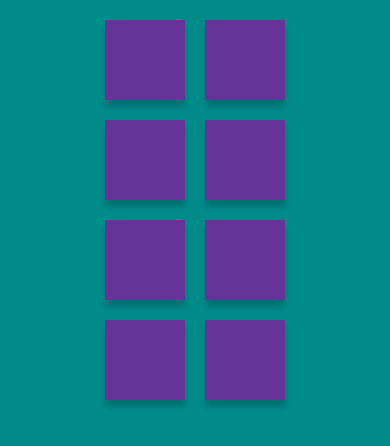
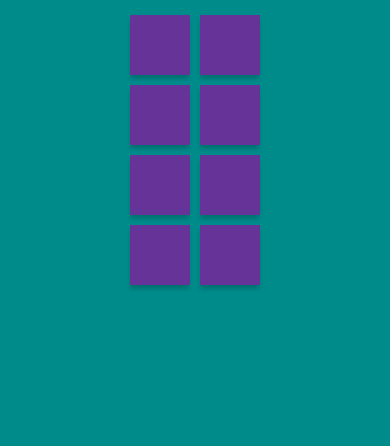
Before and after one commit to todorgarnev/memory-cards, a React (Create React App) app: page / in a window 390 px wide. Both pictures are taken after a click on the button "START". Shown: the top 446 px of the page. Built offline with nearby package versions, Linux system fonts and the light colour scheme.

Commit message:
Added media queries adjustments.

```diff
--- a/src/components/Game/Game.scss
+++ b/src/components/Game/Game.scss
@@ -99,3 +99,16 @@
     }
   }
 }
+
+@media (max-width: 440px) {
+  .game {
+    &.size-16 {
+      width: 28rem;
+    }
+
+    &.size-24,
+    &.size-32 {
+      width: 30rem;
+    }
+  }
+}
--- a/src/components/card/Card.scss
+++ b/src/components/card/Card.scss
@@ -252,3 +252,10 @@
     transform: scale(0.8);
   }
 }
+
+@media (max-width: 440px) {
+  .card {
+    margin: -1.5rem;
+    transform: scale(0.6);
+  }
+}
```
